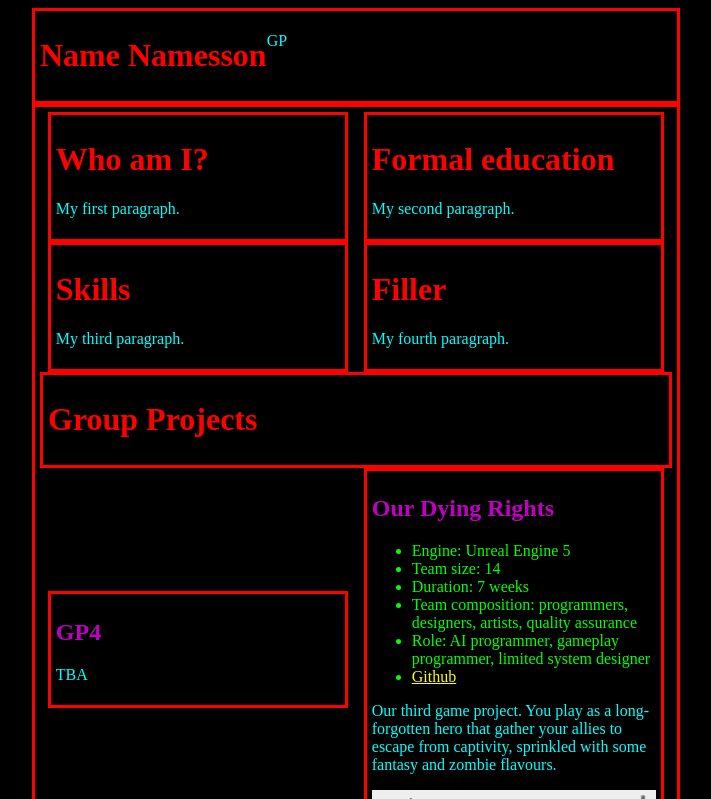
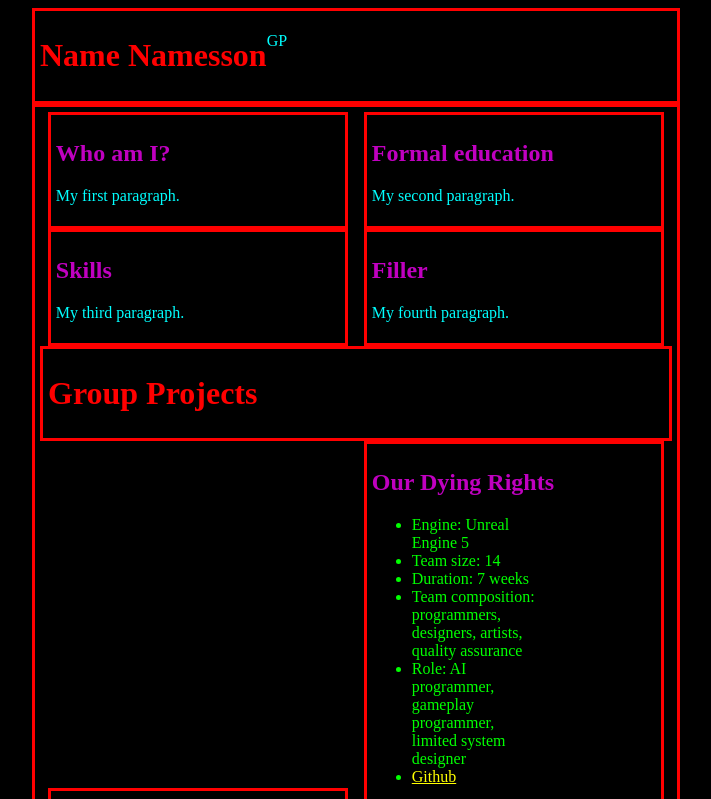
Before and after one commit to GitIn-space/GitIn-space.github.io, a plain HTML site: page index.html in a window 1280 px wide. Shown: the top 799 px of the page, without its empty margins (284-995 px from the left). Drawn offline with Linux system fonts and the light colour scheme.

Commit message:
picture?

```diff
--- a/index.html
+++ b/index.html
@@ -15,22 +15,22 @@
 <body>
 	<div>
 		<div class="box">
-			<h1>Who am I?</h1>
+			<h2>Who am I?</h2>
 			<p>My first paragraph.
 			</p>
 		</div>
 		<div class="box">
-			<h1>Formal education</h1>
+			<h2>Formal education</h2>
 			<p>My second paragraph.
 			</p>
 		</div>
 		<div class="box">
-			<h1>Skills</h1>
+			<h2>Skills</h2>
 			<p>My third paragraph.
 			</p>
 		</div>
 		<div class="box">
-			<h1>Filler</h1>
+			<h2>Filler</h2>
 			<p>My fourth paragraph.
 			</p>
 		</div>
@@ -53,6 +53,7 @@
 				<li>Role: AI programmer, gameplay programmer, limited system designer</li>
 				<li><a href="https://github.com/ravenblackhart/FG21FT_GP03_Team08">Github</a></li>
 			</ul>
+			<img src="https://cdn.pixabay.com/photo/2016/07/07/16/46/dice-1502706_960_720.jpg" alt="Temp. image courtesy Pixabay">
 			<p>Our third game project. You play as a long-forgotten hero that
 			gather your allies to escape from captivity, sprinkled with some fantasy and zombie flavours.
 			</p>
--- a/style.css
+++ b/style.css
@@ -39,6 +39,11 @@ h1
 h2
 {
 	color: #C000C0;
+}
+
+ul
+{
+	width: 45%
 }
 
 li
```
Lines whose indentation alone changed are shown as unchanged.
